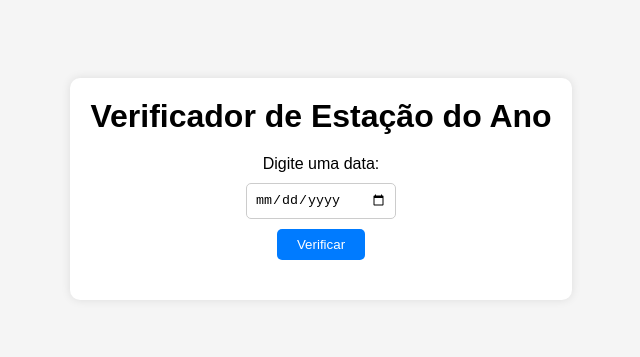
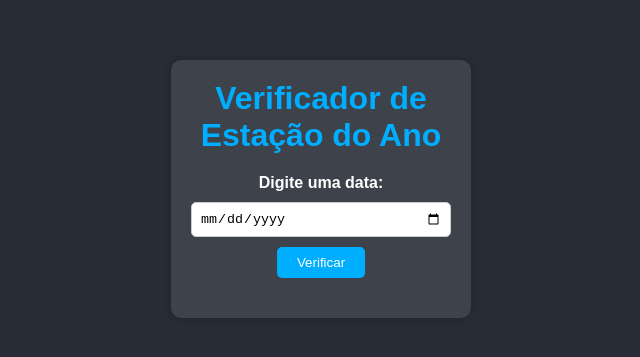
Before and after one commit to LEGENDARY1209/Esta--es, a plain HTML site: page index.html in a window 1280 px wide. Shown: the part 211-568 px from the top of the page, without its empty margins (319-959 px from the left). Drawn offline with Linux system fonts and the light colour scheme.

Commit message:
commit do Raí

```diff
--- a/style.css
+++ b/style.css
@@ -6,7 +6,8 @@
 
 body {
     font-family: Arial, sans-serif;
-    background-color: #f5f5f5;
+    background-color: #282c36; /* Fundo mais escuro */
+    color: #ffffff; /* Texto branco */
     display: flex;
     justify-content: center;
     align-items: center;
@@ -16,14 +17,16 @@ body {
 
 main {
     text-align: center;
-    background-color: #ffffff;
+    background-color: rgba(255, 255, 255, 0.1); /* Fundo mais transparente */
     padding: 20px;
     border-radius: 10px;
-    box-shadow: 0 0 10px rgba(0, 0, 0, 0.1);
+    box-shadow: 0 0 10px rgba(0, 0, 0, 0.2);
+    width: 300px;
 }
 
 h1 {
     margin-bottom: 20px;
+    color: #00aeff; /* Azul claro */
 }
 
 .container {
@@ -34,30 +37,33 @@ h1 {
 
 label {
     margin-bottom: 10px;
+    font-weight: bold;
 }
 
 input {
     padding: 8px;
     border: 1px solid #ccc;
     border-radius: 5px;
-    width: 150px;
+    width: 100%;
     margin-bottom: 10px;
 }
 
 button {
-    background-color: #007bff;
+    background-color: #00aeff; /* Azul claro */
     color: #fff;
     border: none;
     padding: 8px 20px;
     border-radius: 5px;
     cursor: pointer;
+    transition: background-color 0.3s ease;
 }
 
 button:hover {
-    background-color: #0056b3;
+    background-color: #0080cc; /* Azul mais escuro */
 }
 
 p#result {
     font-weight: bold;
     margin-top: 20px;
+    font-size: 18px;
 }
```
